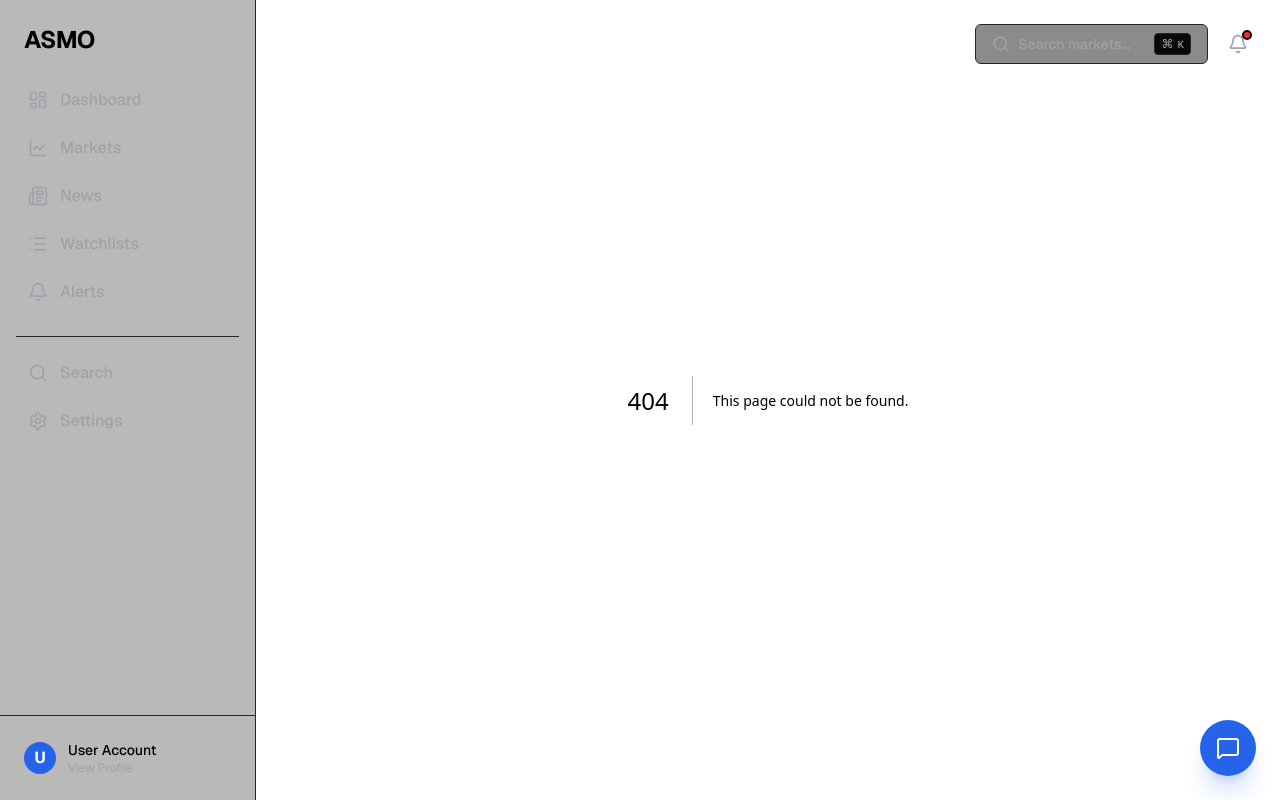
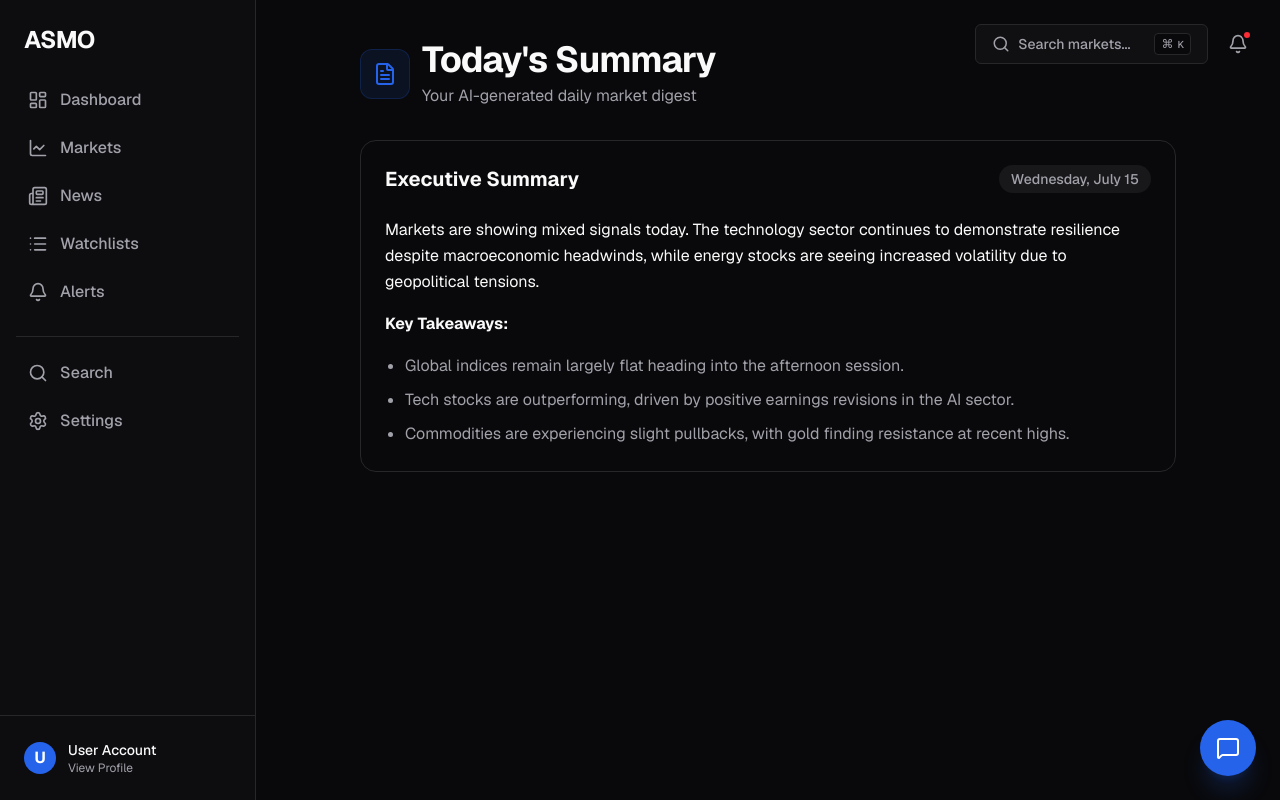
Before and after one commit to VelovsHQ/ASMO, a Next.js app in the folder frontend/: page /digest in a window 1280 px wide. Before the commit this address had no page. Built offline with nearby package versions, Linux system fonts and the light colour scheme.

Commit message:
Create digest page to resolve 404

```diff
--- /dev/null
+++ b/frontend/src/app/digest/page.tsx
@@ -0,0 +1,50 @@
+"use client";
+
+import { FileText } from "lucide-react";
+
+export default function DigestPage() {
+  return (
+    <div className="p-6 md:p-10 flex flex-col gap-8 max-w-4xl mx-auto w-full pb-32">
+      <section className="flex flex-col gap-4">
+        <div className="flex items-center gap-3">
+          <div className="p-3 bg-accent/10 text-accent rounded-xl border border-accent/20">
+            <FileText size={24} />
+          </div>
+          <div>
+            <h1 className="text-3xl md:text-4xl font-bold tracking-tight text-foreground">
+              Today's Summary
+            </h1>
+            <p className="text-muted-foreground mt-1">
+              Your AI-generated daily market digest
+            </p>
+          </div>
+        </div>
+      </section>
+
+      <section className="flex flex-col gap-6">
+        <div className="p-6 border border-border bg-background rounded-2xl">
+          <div className="flex items-center justify-between mb-6">
+            <h2 className="text-xl font-bold">Executive Summary</h2>
+            <span className="text-sm font-medium text-muted-foreground bg-muted px-3 py-1 rounded-full">
+              {new Date().toLocaleDateString(undefined, { weekday: 'long', month: 'long', day: 'numeric' })}
+            </span>
+          </div>
+
+          <div className="space-y-4 text-foreground leading-relaxed">
+            <p>
+              Markets are showing mixed signals today. The technology sector continues to demonstrate resilience despite macroeconomic headwinds, while energy stocks are seeing increased volatility due to geopolitical tensions.
+            </p>
+            <p>
+              <strong>Key Takeaways:</strong>
+            </p>
+            <ul className="list-disc pl-5 space-y-2 text-muted-foreground">
+              <li>Global indices remain largely flat heading into the afternoon session.</li>
+              <li>Tech stocks are outperforming, driven by positive earnings revisions in the AI sector.</li>
+              <li>Commodities are experiencing slight pullbacks, with gold finding resistance at recent highs.</li>
+            </ul>
+          </div>
+        </div>
+      </section>
+    </div>
+  );
+}
```
